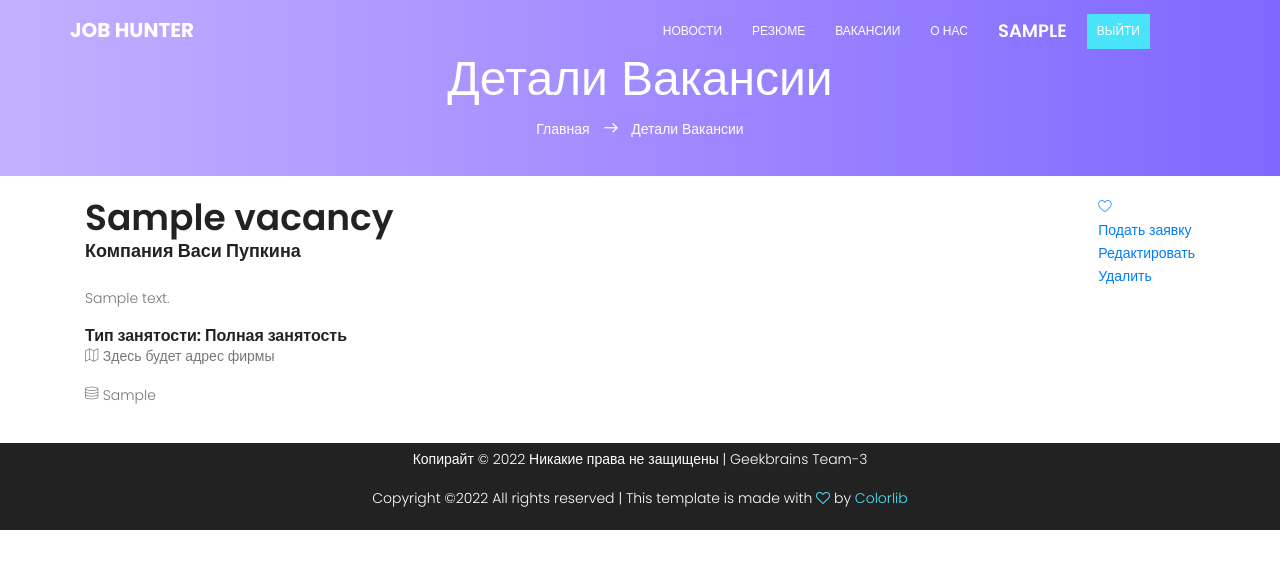
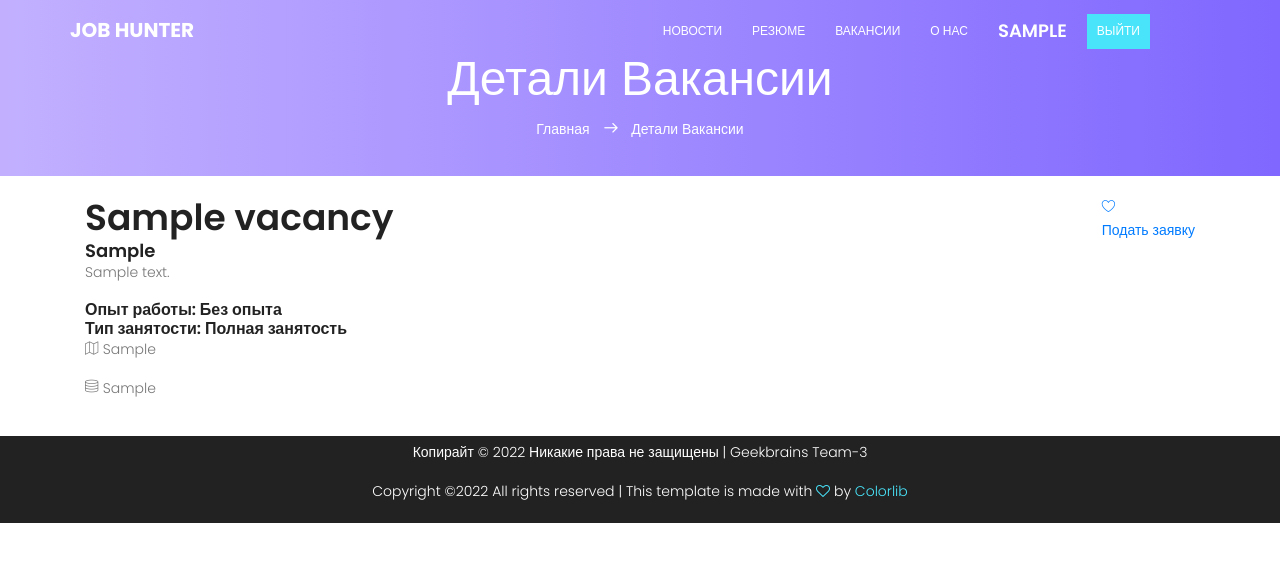
Before and after one commit to ruchej/gb_hh, a Django app: page /vacancies/1/detail/ in a window 1280 px wide. Shown: the top 569 px of the page. Run offline with Django 4.2, Linux system fonts and the light colour scheme; a user stored in the database is signed in; tables that the repository leaves empty hold one stand-in row (values such as "Sample post"); parts of the project's set-up code (start-up, migrations or seed data) failed here and were passed over; some libraries are stand-ins or nearby versions.

Commit message:
vacancies: updated vacancy details template

```diff
--- a/hh/templates/vacancy-detail.html
+++ b/hh/templates/vacancy-detail.html
@@ -7,13 +7,16 @@
             <div class="title d-flex flex-row justify-content-between">
                 <div class="titles">
                     <a href="#"><h1>{{ vacancy.title }}</h1></a>
-                    <h4>Компания Васи Пупкина</h4>
+                    <h4>{{ vacancy.employer.first_name }}</h4>
                 </div>
                 <ul class="btns">
-                    <li><a href="#"><span class="lnr lnr-heart"></span></a></li>
-                    <li><a href="#">Подать заявку</a></li>
-                    <li><a href="{% url 'vacancies:update' vacancy.id %}">Редактировать</a></li>
-                    <li><a href="{% url 'vacancies:delete' vacancy.id %}">Удалить</a></li>
+                    {% if user.status == 2 %}
+                        <li><a href="{% url 'vacancies:update' vacancy.id %}">Редактировать</a></li>
+                        <li><a href="{% url 'vacancies:delete' vacancy.id %}">Удалить</a></li>
+                    {% else %}
+                        <li><a href="#"><span class="lnr lnr-heart"></span></a></li>
+                        <li><a href="#">Подать заявку</a></li>
+                    {% endif %}
                 </ul>
             </div>
             <p>
@@ -23,8 +26,11 @@
                     Нет описания
                 {% endif %}
             </p>
-            <h5>Тип занятости: {{ vacancy.get_employment_type_display }}</h5>
-            <p class="address"><span class="lnr lnr-map"></span> Здесь будет адрес фирмы</p>
+            <h5>Опыт работы: {{ vacancy.get_experience_display }}</h5>
+            {% if vacancy.employment_type %}
+                <h5>Тип занятости: {{ vacancy.get_employment_type_display }}</h5>
+            {% endif %}
+            <p class="address"><span class="lnr lnr-map"></span> {{ vacancy.employer.adress }}</p>
             <p class="address"><span class="lnr lnr-database"></span> {{ vacancy.salary }}</p>
         </div>
     </section>
```
